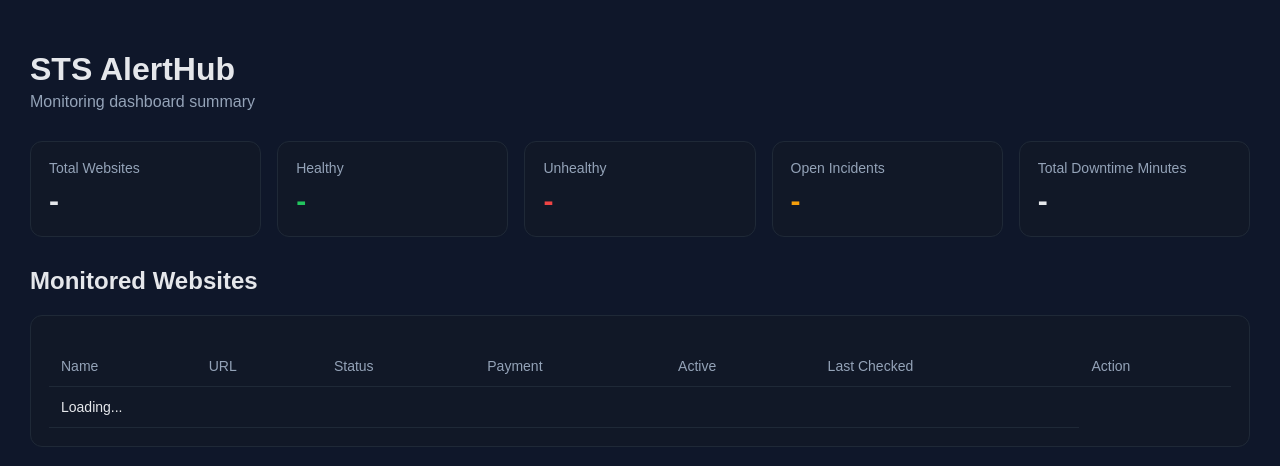
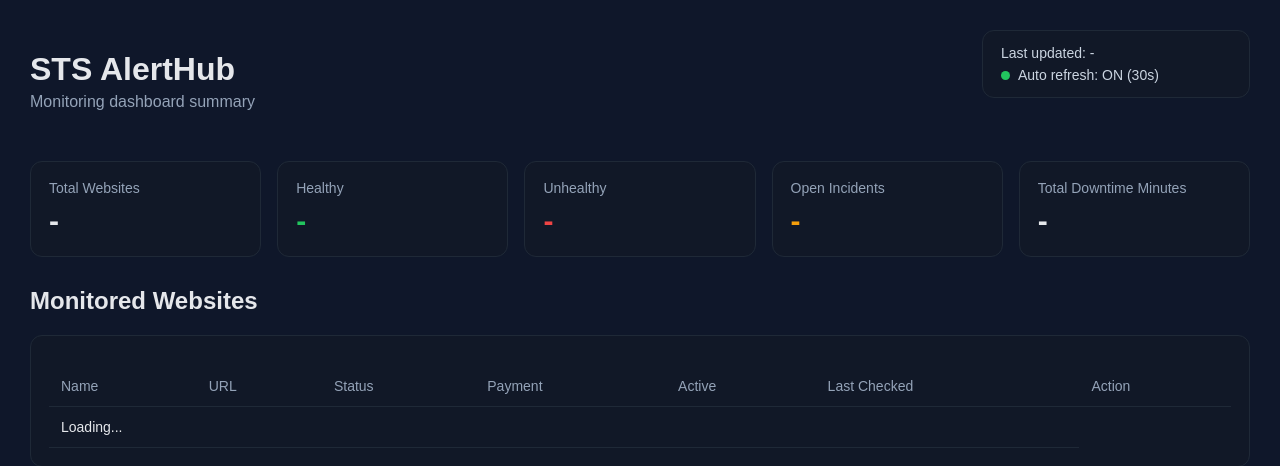
Before and after one commit to loomlogic3/sts-alerthub, a Python web app: template backend/app/templates/dashboard.html in a window 1280 px wide. Shown: the top 466 px of the page. Run offline with Jinja, Linux system fonts and the light colour scheme; the template is opened without the code that fills it, so the values that code supplies are empty.

Commit message:
Add dashboard auto refresh indicator

```diff
--- a/backend/app/templates/dashboard.html
+++ b/backend/app/templates/dashboard.html
@@ -12,6 +12,37 @@
     }
 
     h1 { margin-bottom: 5px; }
+
+    .topbar {
+      display: flex;
+      justify-content: space-between;
+      align-items: flex-start;
+      gap: 16px;
+      margin-bottom: 20px;
+    }
+
+    .refresh-box {
+      background: #111827;
+      border: 1px solid #1f2937;
+      border-radius: 12px;
+      padding: 14px 18px;
+      color: #cbd5e1;
+      font-size: 14px;
+      min-width: 230px;
+    }
+
+    .refresh-line {
+      margin-bottom: 6px;
+    }
+
+    .dot {
+      display: inline-block;
+      width: 9px;
+      height: 9px;
+      border-radius: 999px;
+      background: #22c55e;
+      margin-right: 8px;
+    }
 
     .subtitle {
       color: #94a3b8;
@@ -135,8 +166,17 @@
   </style>
 </head>
 <body>
-  <h1>STS AlertHub</h1>
-  <div class="subtitle">Monitoring dashboard summary</div>
+  <div class="topbar">
+    <div>
+      <h1>STS AlertHub</h1>
+      <div class="subtitle">Monitoring dashboard summary</div>
+    </div>
+
+    <div class="refresh-box">
+      <div class="refresh-line">Last updated: <span id="last_updated">-</span></div>
+      <div><span class="dot"></span>Auto refresh: ON (30s)</div>
+    </div>
+  </div>
 
   <div class="grid">
     <div class="card">
@@ -282,6 +322,9 @@
 
       document.getElementById('latest_incidents').innerHTML =
         renderIncidents(dashboardData.latest_incidents);
+
+      document.getElementById('last_updated').textContent =
+        new Date().toLocaleString();
     }
 
     loadDashboard();
```
